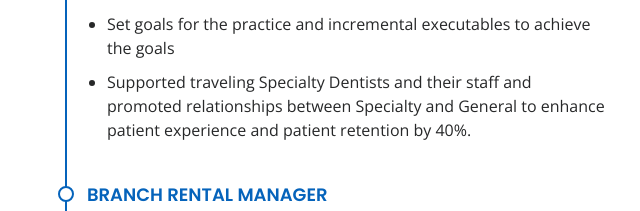
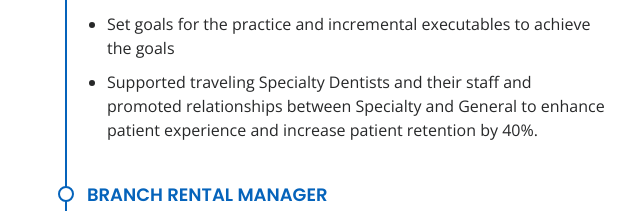
Before and after one commit to hanvnguyen94/shanejames90.github.io, a website: page index.html in a window 1280 px wide. Shown: the part 2827-3038 px from the top of the page, 640-1280 px from the left. Drawn offline with nearby package versions, Linux system fonts and the light colour scheme; a web font is replaced by a local one.

```diff
--- a/index.html
+++ b/index.html
@@ -257,7 +257,7 @@
               <ul>
                 <li>Coached Dentists and staff to enhance patient relationships.</li>
                 <li>Set goals for the practice and incremental executables to achieve the goals</li>
-                <li>Supported traveling Specialty Dentists and their staff and promoted relationships between Specialty and General to enhance patient experience and patient retention by 40%.</li>
+                <li>Supported traveling Specialty Dentists and their staff and promoted relationships between Specialty and General to enhance patient experience and increase patient retention by 40%.</li>
               </ul>
             </div>
             <div class="resume-item">
```
